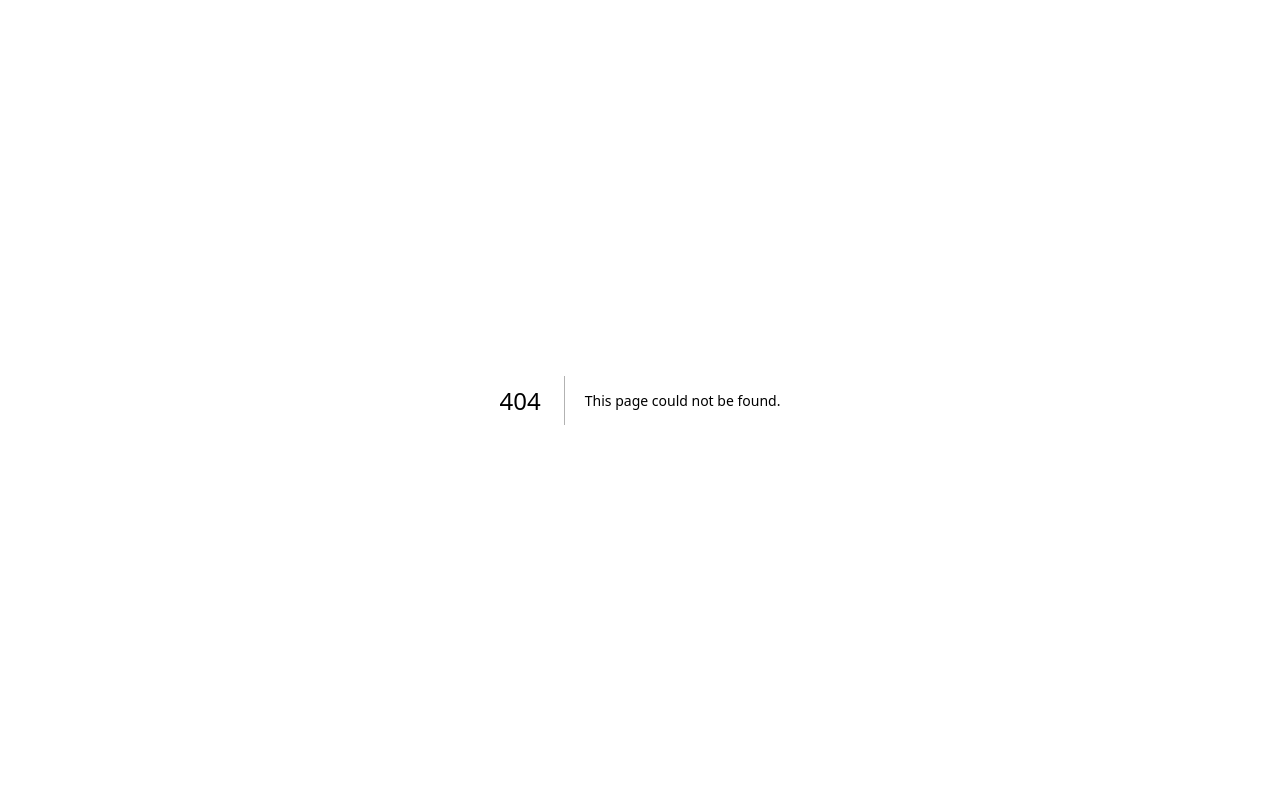
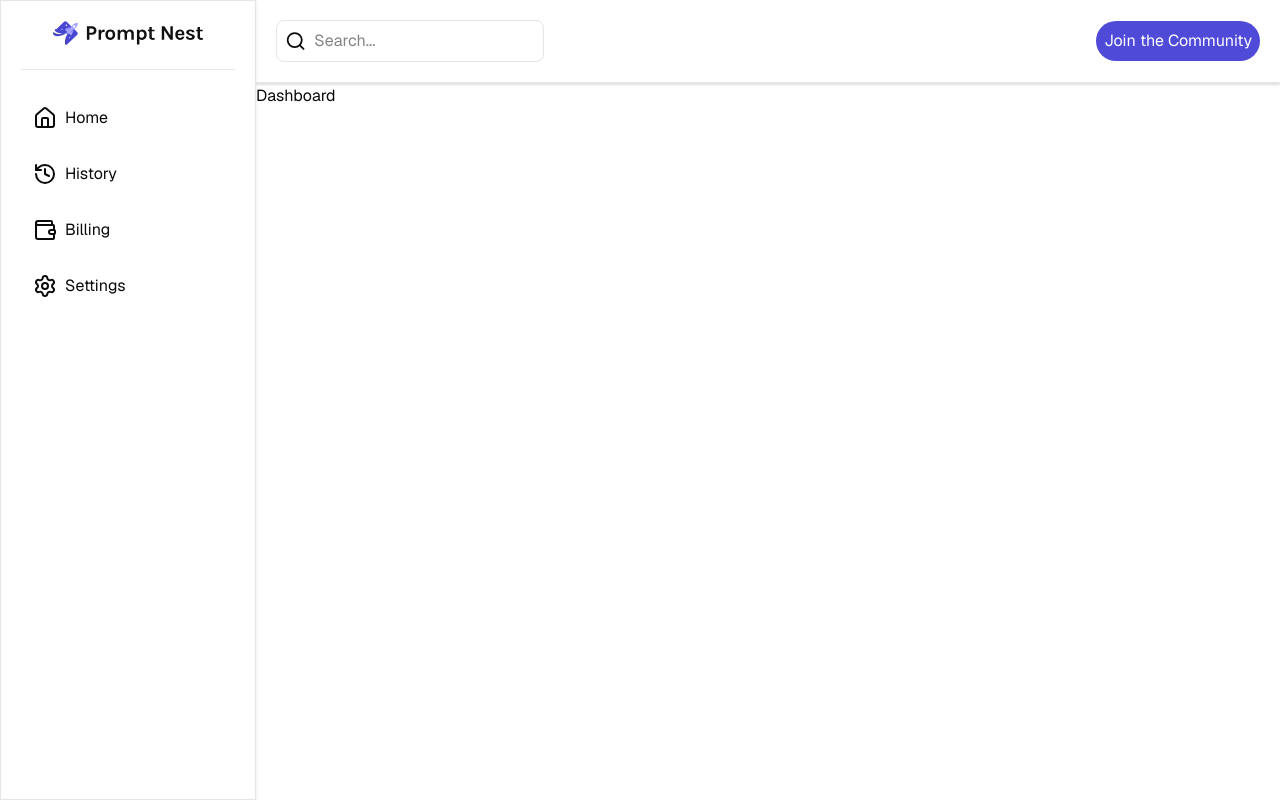
Before and after one commit to AjithPG/prompt-nest, a Next.js app: page /dashboard in a window 1280 px wide. Before the commit this address had no page. Built offline with nearby package versions, Linux system fonts and the light colour scheme.

Commit message:
feat: Implement initial dashboard layout with header, side navigation, and a placeholder page.

```diff
--- /dev/null
+++ b/app/dashboard/_components/Header.tsx
@@ -0,0 +1,21 @@
+import { Search } from "lucide-react";
+
+const Header = () => {
+  return (
+    <div className="p-5 w-full shadow-sm border-b-2 flex items-center justify-between">
+      <div className="flex items-center gap-2 p-2 border rounded-md max-w-md">
+        <Search />
+        <input
+          type="search"
+          placeholder="Search..."
+          className="outline-none w-full"
+        />
+      </div>
+      <h2 className="bg-primary p-2 rounded-full text-base text-white">
+        Join the Community
+      </h2>
+    </div>
+  );
+};
+
+export default Header;
--- /dev/null
+++ b/app/dashboard/_components/SideNav.tsx
@@ -0,0 +1,53 @@
+import { Home, History, Wallet, Settings } from "lucide-react";
+import Image from "next/image";
+
+const menuList = [
+  {
+    id: 1,
+    name: "Home",
+    path: "/dashboard",
+    icon: Home,
+  },
+  {
+    id: 2,
+    name: "History",
+    path: "/dashboard/history",
+    icon: History,
+  },
+  {
+    id: 3,
+    name: "Billing",
+    path: "/dashboard/billing",
+    icon: Wallet,
+  },
+  {
+    id: 4,
+    name: "Settings",
+    path: "/dashboard/settings",
+    icon: Settings,
+  },
+];
+
+const SideNav = () => {
+  return (
+    <div className="h-screen p-5 shadow-sm border">
+      <div className="flex items-center justify-center">
+        <Image src="/logo.svg" alt="Logo" width={150} height={150} />
+      </div>
+      <hr className="my-6 border-gray-200" />
+      <div className="mt-3">
+        {menuList.map((menu) => (
+          <div
+            key={menu.id}
+            className="flex gap-2 mb-2 p-3 hover:bg-primary hover:text-white rounded-lg cursor-pointer items-center"
+          >
+            <menu.icon className="w-6 h-6" />
+            <span className="text-base">{menu.name}</span>
+          </div>
+        ))}
+      </div>
+    </div>
+  );
+};
+
+export default SideNav;
--- /dev/null
+++ b/app/dashboard/layout.tsx
@@ -0,0 +1,18 @@
+import Header from "./_components/Header";
+import SideNav from "./_components/SideNav";
+
+const layout = ({ children }: Readonly<{ children: React.ReactNode }>) => {
+  return (
+    <>
+      <div className="md:w-64 hidden md:block fixed">
+        <SideNav />
+      </div>
+      <div className="md:ml-64">
+        <Header />
+        {children}
+      </div>
+    </>
+  );
+};
+
+export default layout;
--- /dev/null
+++ b/app/dashboard/page.tsx
@@ -0,0 +1,9 @@
+
+
+const Dashboard = () => {
+  return (
+    <div>Dashboard</div>
+  )
+}
+
+export default Dashboard
```
Also changed, not shown: public/logo.svg (added).
